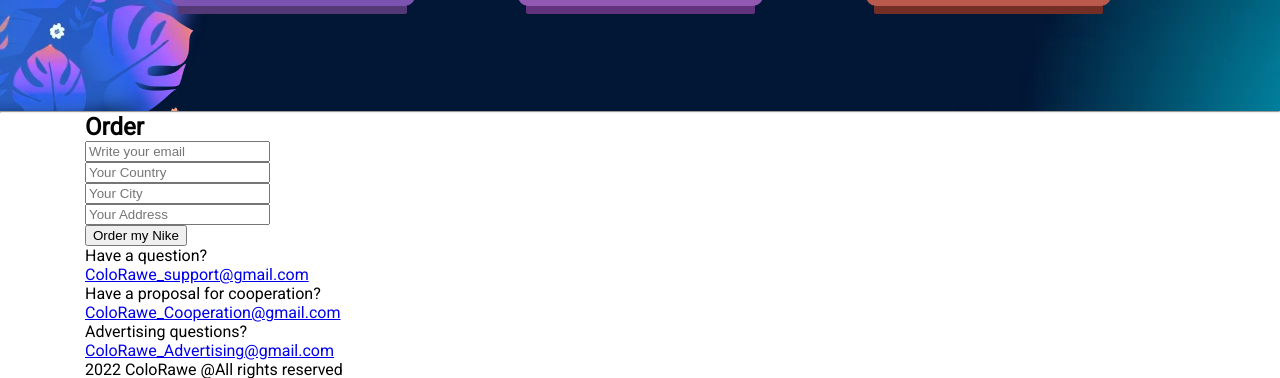
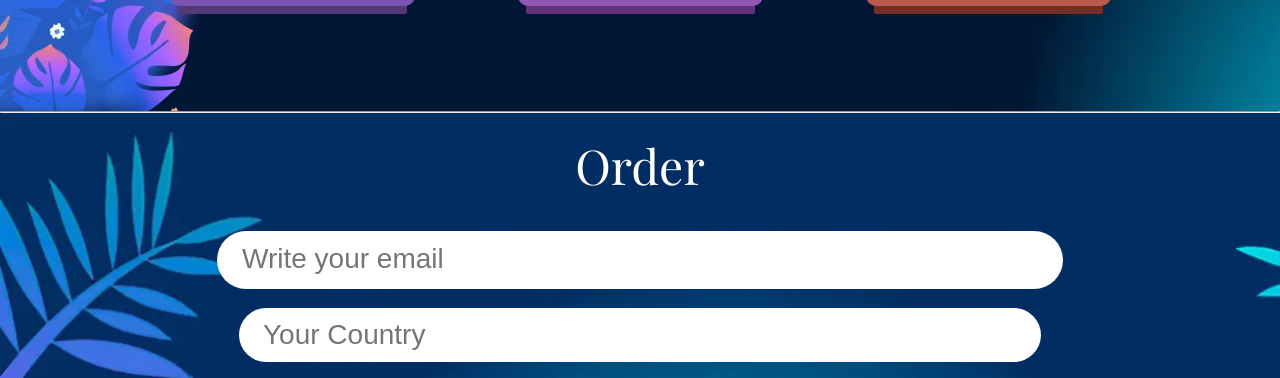
Before and after one commit to Symevich/-olorRave, a plain HTML site: page index.html in a window 1280 px wide. Shown: the part 1998-2376 px from the top of the page. Drawn offline with nearby package versions, Linux system fonts and the light colour scheme.

Commit message:
order section

```diff
--- a/css/style.css
+++ b/css/style.css
@@ -320,3 +320,55 @@ header {
   font-weight: 400;
   line-height: 1.16;
 }
+
+.order {
+  background-image: url(../img/bg3.webp);
+  background-size: cover;
+  text-align: center;
+  padding-top: 21px;
+  padding-bottom: 37px;
+}
+
+.order-title {
+  color: #fff;
+  font-family: "Playfair Display";
+  font-size: 48px;
+  font-weight: 400;
+  line-height: 1.33;
+  margin-bottom: 33px;
+}
+
+.big-order-input {
+  color: #959595;
+  font-size: 28px;
+  font-weight: 400;
+  line-height: 1.17;
+  border: 0px;
+  border-radius: 50px;
+  background: #fff;
+  padding: 12px 460px 13px 25px;
+  margin-bottom: 19px;
+}
+
+.order-input {
+  color: #959595;
+  font-size: 28px;
+  font-weight: 400;
+  line-height: 1.16;
+  border: 0px;
+  border-radius: 50px;
+  background: #fff;
+  padding: 11px 417px 11px 24px;
+  margin-bottom: 19px;
+}
+
+.order-button {
+  color: #fff;
+  font-size: 24px;
+  font-weight: 400;
+  line-height: 1.16;
+  border: 0px;
+  border-radius: 16px;
+  background: #8E32C6;
+  padding: 20px 49px 20px 48px;
+}
--- a/index.html
+++ b/index.html
@@ -136,7 +136,7 @@
                 <h2 class="order-title">Order</h2>
                 <form class="order-form">
                     <label class="order-label">
-                        <input type="email" name="email" placeholder="Write your email" class="order-input" />
+                        <input type="email" name="email" placeholder="Write your email" class="big-order-input" />
                     </label><br />
                     <label class="order-label">
                         <input name="country" placeholder="Your Country" class="order-input" /> </label><br />
```
